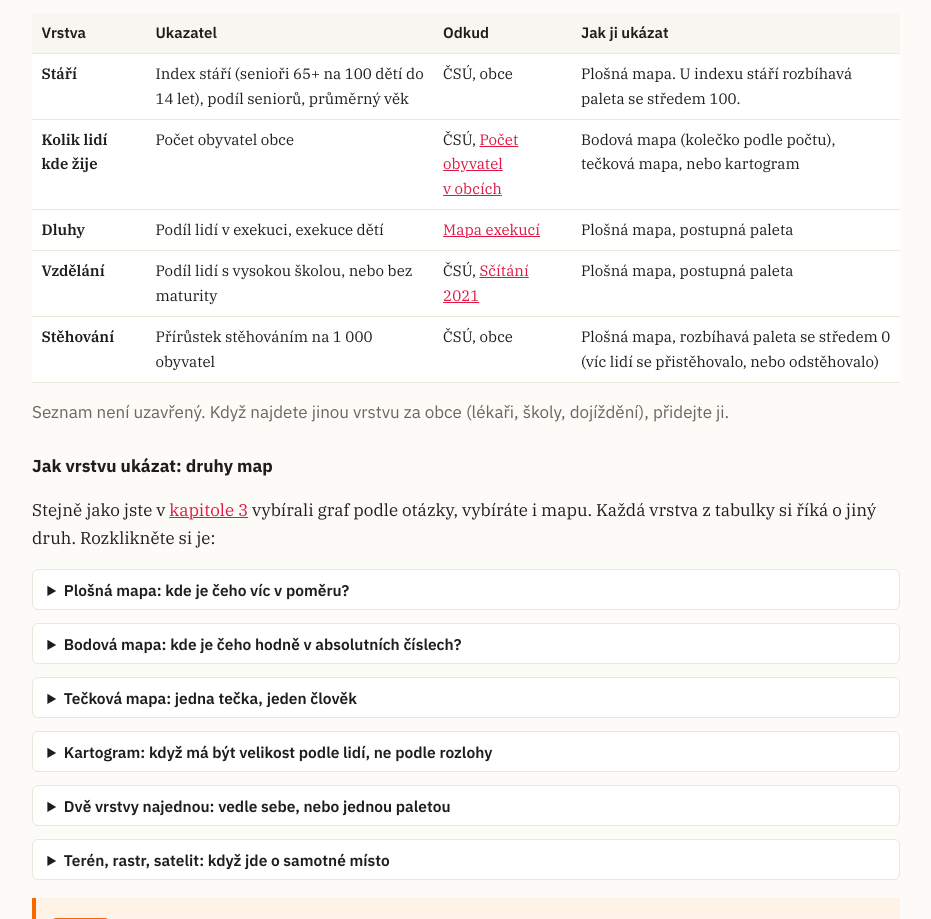
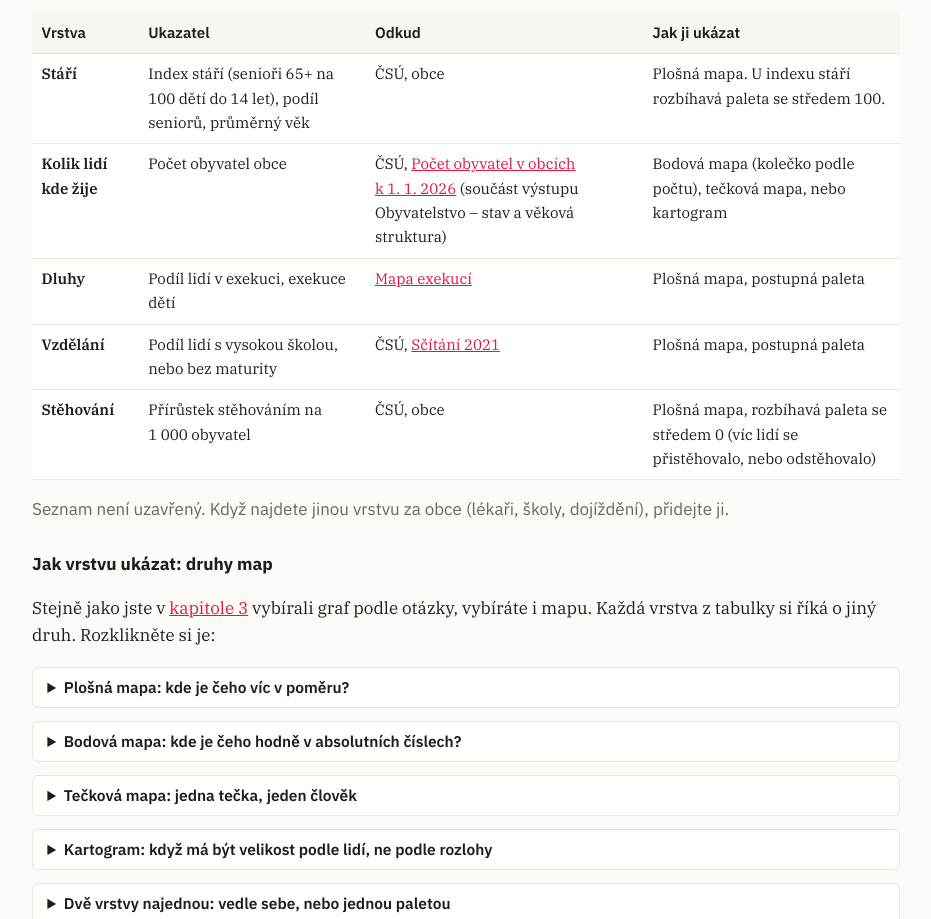
Before and after one commit to DataTimes-org/ujep, a plain HTML site: page datova-zurnalistika/kapitola-4/index.html in a window 1280 px wide. Shown: the part 1470-2389 px from the top of the page, without its empty margins (174-1105 px from the left). Drawn offline with Linux system fonts and the light colour scheme.

Commit message:
﻿Kap. 4: počet obyvatel v obcích k 1. 1. 2026 (nový výstup ČSÚ)
Co-Authored-By: Claude Opus 5.5 <noreply@anthropic.com>

```diff
--- a/datova-zurnalistika/kapitola-4/index.html
+++ b/datova-zurnalistika/kapitola-4/index.html
@@ -73,7 +73,7 @@
 <div class="table-wrap"><table>
   <tr><th>Vrstva</th><th>Ukazatel</th><th>Odkud</th><th>Jak ji ukázat</th></tr>
   <tr><td><strong>Stáří</strong></td><td>Index stáří (senioři 65+ na 100 dětí do 14 let), podíl seniorů, průměrný věk</td><td>ČSÚ, obce</td><td>Plošná mapa. U&nbsp;indexu stáří rozbíhavá paleta se středem 100.</td></tr>
-  <tr><td><strong>Kolik lidí kde žije</strong></td><td>Počet obyvatel obce</td><td>ČSÚ, <a href="https://csu.gov.cz/produkty/pocet-obyvatel-v-obcich">Počet obyvatel v&nbsp;obcích</a></td><td>Bodová mapa (kolečko podle počtu), tečková mapa, nebo kartogram</td></tr>
+  <tr><td><strong>Kolik lidí kde žije</strong></td><td>Počet obyvatel obce</td><td>ČSÚ, <a href="https://csu.gov.cz/produkty/spv_oby02_cr">Počet obyvatel v&nbsp;obcích k&nbsp;1.&nbsp;1.&nbsp;2026</a> (součást výstupu Obyvatelstvo – stav a&nbsp;věková struktura)</td><td>Bodová mapa (kolečko podle počtu), tečková mapa, nebo kartogram</td></tr>
   <tr><td><strong>Dluhy</strong></td><td>Podíl lidí v&nbsp;exekuci, exekuce dětí</td><td><a href="https://www.mapaexekuci.cz/">Mapa exekucí</a></td><td>Plošná mapa, postupná paleta</td></tr>
   <tr><td><strong>Vzdělání</strong></td><td>Podíl lidí s&nbsp;vysokou školou, nebo bez maturity</td><td>ČSÚ, <a href="https://scitani.gov.cz/">Sčítání 2021</a></td><td>Plošná mapa, postupná paleta</td></tr>
   <tr><td><strong>Stěhování</strong></td><td>Přírůstek stěhováním na 1&nbsp;000 obyvatel</td><td>ČSÚ, obce</td><td>Plošná mapa, rozbíhavá paleta se středem 0 (víc lidí se přistěhovalo, nebo odstěhovalo)</td></tr>
```
